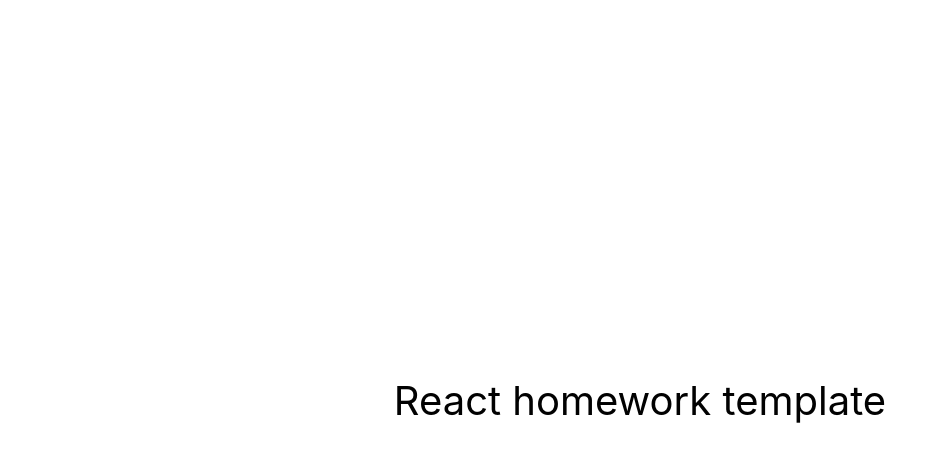
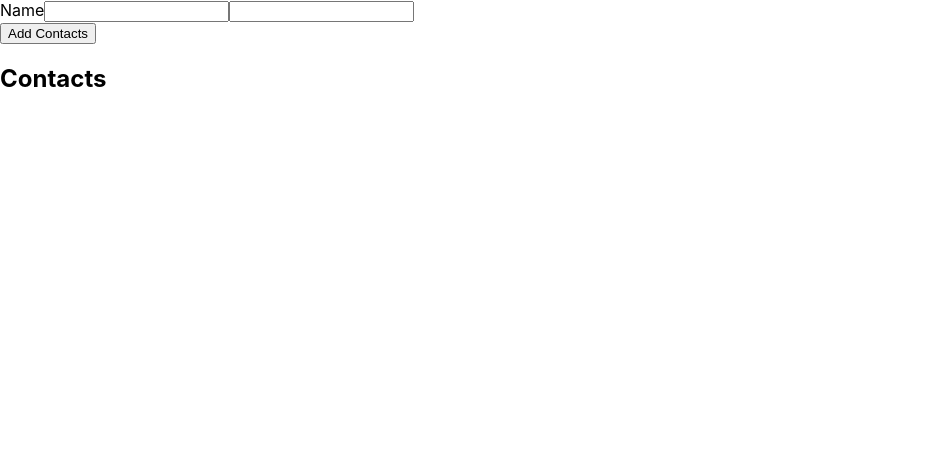
Before and after one commit to ViktoriiaZinec/goit-react-hw-02-phonebook, a React (Create React App) app: page / in a window 1280 px wide. Shown: the top 462 px of the page, without its empty margins (0-947 px from the left). Built offline with nearby package versions, Linux system fonts and the light colour scheme.

Commit message:
Add contacts, contactsList

```diff
--- a/package.json
+++ b/package.json
@@ -7,6 +7,7 @@
     "@testing-library/jest-dom": "^5.16.3",
     "@testing-library/react": "^12.1.4",
     "@testing-library/user-event": "^13.5.0",
+    "nanoid": "^4.0.2",
     "react": "^18.1.0",
     "react-dom": "^18.1.0",
     "react-scripts": "5.0.1",
--- /dev/null
+++ b/src/components/AddContacts/AddContacts.jsx
@@ -0,0 +1,61 @@
+import { Component } from 'react';
+import css from './AddContacts.css';
+
+export class AddContacts extends Component {
+  state = {
+    contacts: [],
+    name: '',
+    number: '',
+  };
+  handleChange = ({ target }) => {
+    this.setState({
+      [target.name]: target.value,
+    });
+  };
+  handleSubmit = e => {
+    e.preventDefault();
+    // this.props.createUser(this.state);
+    this.props.createUser({
+      name: this.state.name,
+      number: this.state.number,
+    });
+    this.setState({
+      contacts: [],
+      name: '',
+      number: '',
+    });
+  };
+  render() {
+    return (
+      <form onSubmit={this.handleSubmit}>
+        <div className={css.form_name}>
+          <label htmlFor="input1" className={css.form_label}>
+            Name
+          </label>
+          <input
+            type="text"
+            name="name"
+            pattern="^[a-zA-Zа-яА-Я]+(([' -][a-zA-Zа-яА-Я ])?[a-zA-Zа-яА-Я]*)*$"
+            title="Name may contain only letters, apostrophe, dash and spaces. For example Adrian, Jacob Mercer, Charles de Batz de Castelmore d'Artagnan"
+            required
+            onChange={this.handleChange}
+            value={this.state.name}
+          />
+          <input
+            type="tel"
+            name="number"
+            pattern="\+?\d{1,4}?[-.\s]?\(?\d{1,3}?\)?[-.\s]?\d{1,4}[-.\s]?\d{1,4}[-.\s]?\d{1,9}"
+            title="Phone number must be digits and can contain spaces, dashes, parentheses and can start with +"
+            required
+            onChange={this.handleChange}
+            value={this.state.number}
+          />
+        </div>
+
+        <button type="submit" className={css.btn_primary}>
+          Add Contacts
+        </button>
+      </form>
+    );
+  }
+}
--- a/src/components/App.jsx
+++ b/src/components/App.jsx
@@ -1,16 +1,34 @@
-export const App = () => {
-  return (
-    <div
-      style={{
-        height: '100vh',
-        display: 'flex',
-        justifyContent: 'center',
-        alignItems: 'center',
-        fontSize: 40,
-        color: '#010101'
-      }}
-    >
-      React homework template
-    </div>
-  );
-};
+import { Component } from 'react';
+import { AddContacts } from './AddContacts/AddContacts';
+import { nanoid } from 'nanoid';
+import { ContactsList } from './ContactsList/ContactsList';
+
+export class App extends Component {
+  state = {
+    contacts: [],
+    name: '',
+  };
+
+  createUser = data => {
+    const newUser = {
+      ...data,
+      id: nanoid(),
+    };
+
+    this.setState(prevState => {
+      return {
+        contacts: [...prevState.contacts, newUser],
+      };
+    });
+    console.log('newUser :>> ', newUser);
+  };
+  render() {
+    console.log('this render:>> ', this);
+    return (
+      <div>
+        <AddContacts createUser={this.createUser} />
+        <ContactsList contacts={this.state.contacts} />
+      </div>
+    );
+  }
+}
--- /dev/null
+++ b/src/components/ContactsList/ContactsList.jsx
@@ -0,0 +1,14 @@
+export function ContactsList({ contacts }) {
+  return (
+    <div>
+      <h2>Contacts</h2>
+      <ul>
+        {contacts.map(contact => (
+          <li key={contact.id}>
+            {contact.name}:{contact.number}
+          </li>
+        ))}
+      </ul>
+    </div>
+  );
+}
```
Also changed, not shown: src/components/AddContacts/AddContacts.css (added), src/components/Filter/Filter.jsx (added), 1 other file (tests, documents, lock files or other folders).
